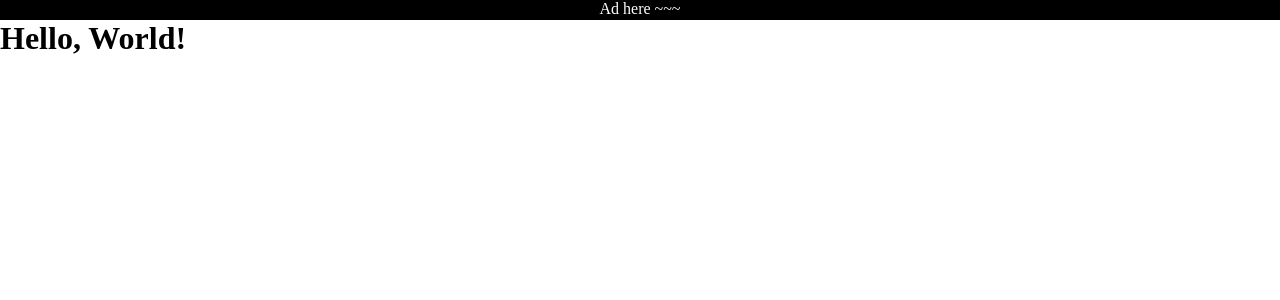
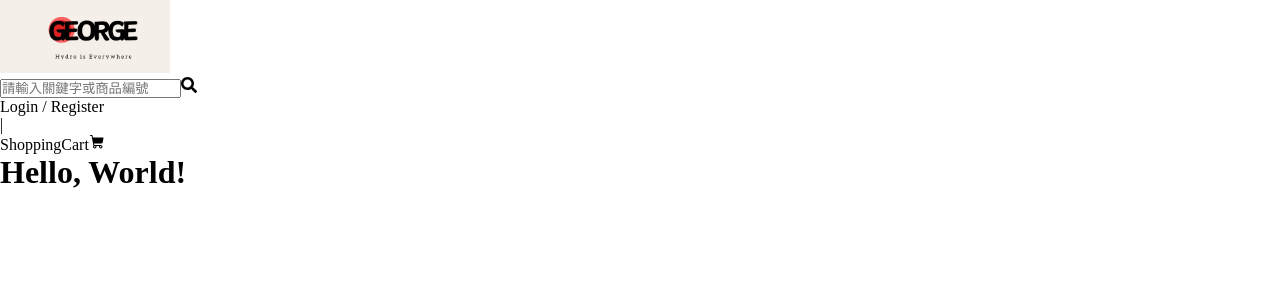
Before and after one commit to George15526/Hydropower-Shopping-Website, a React (Vite) app: page / in a window 1280 px wide. Shown: the top 300 px of the page. Built offline with nearby package versions, Linux system fonts and the light colour scheme.

Commit message:
add a homebar in HomePage

```diff
--- a/src/pages/Home.jsx
+++ b/src/pages/Home.jsx
@@ -2,11 +2,12 @@
 
 import React from "react";
 import HomeAd from "./HomeAd";
+import HomePage from "./HomePage";
 
 function Home() {
     return (
         <div id="Home">
-            <HomeAd />
+            <HomePage/>
         </div>
     )
 }
--- /dev/null
+++ b/src/pages/HomePage.jsx
@@ -0,0 +1,24 @@
+// HomePage.jsx
+
+import React from "react";
+import { FaSearch } from "react-icons/fa";
+import { PiShoppingCartFill } from "react-icons/pi";
+
+function HomePage() {
+    return (
+        <div className="HomeBar">
+            <div className="logo">
+                <img src="images/GeorgeHydroLogo.png" width={"170px"} alt="GeorgeHydroLogo" />
+            </div>
+            <div className="searchBar">
+                <input type="text" id="search" name="search" placeholder="請輸入關鍵字或商品編號" />
+                <FaSearch id="FaSearch"/>
+            </div>
+            <div className="login">Login / Register</div>
+            <div className="divider"> | </div>
+            <div className="shoppingCart">ShoppingCart<PiShoppingCartFill id="shoppingCart"/></div>
+        </div>
+    )
+}
+
+export default HomePage;
```
Also changed, not shown: public/images/GeorgeHydroLogo.png (added).
